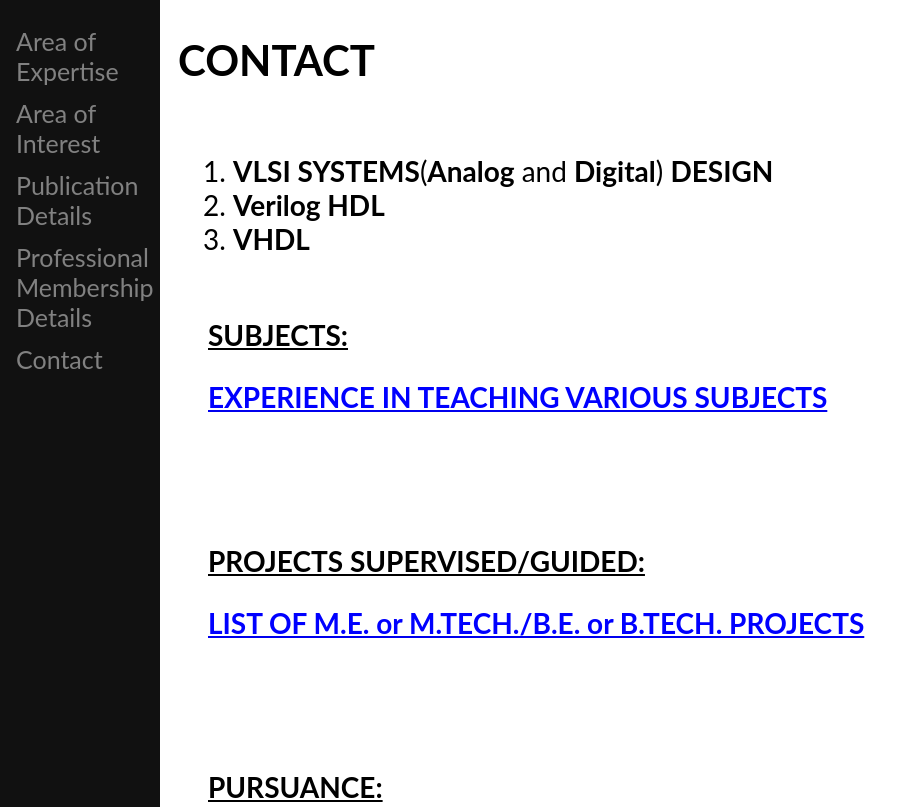
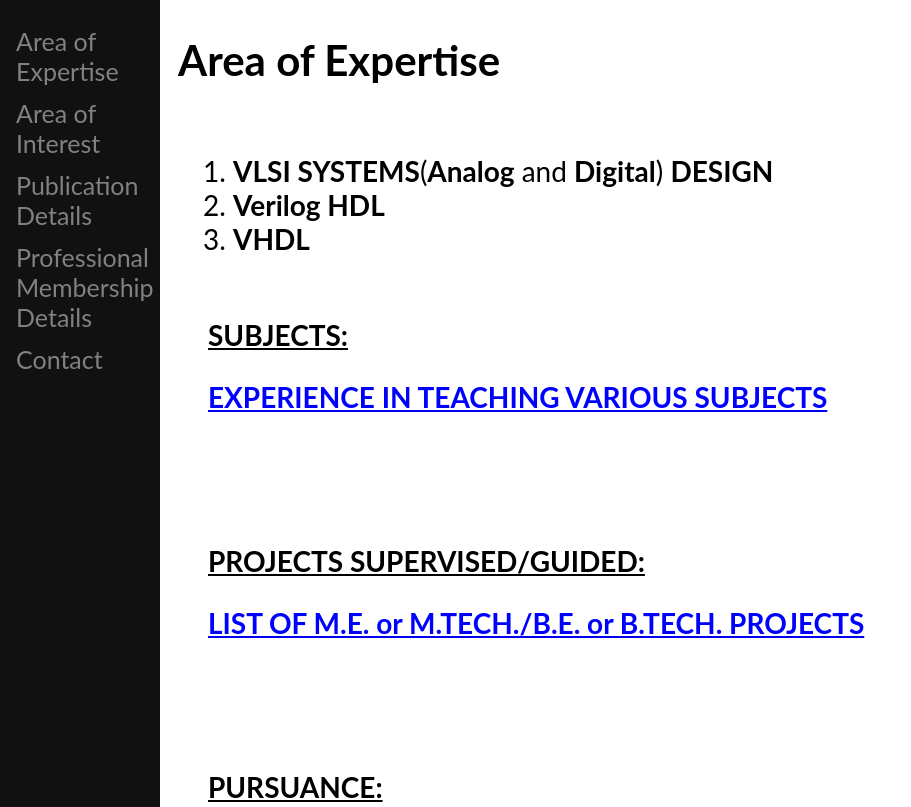
Before and after one commit to mdzakirhussain/zakirhussain, a plain HTML site: page docs/Area of Expertise.html in a window 1280 px wide. Shown: the top 807 px of the page, without its empty margins (0-911 px from the left). Drawn offline with Linux system fonts and the light colour scheme.

Commit message:
Update Area of Expertise.html

```diff
--- a/docs/Area of Expertise.html
+++ b/docs/Area of Expertise.html
@@ -54,7 +54,7 @@ body {
 </div>
 
   <div class="main">
-  <h2>CONTACT</h2>
+  <h2>Area of Expertise</h2>
 <br/><div style="padding-left:25px;">
 1. <b>VLSI SYSTEMS</b>(<b>Analog</b> and <b>Digital</b>) <b>DESIGN</b><br/>2. <b>Verilog HDL</b><br/>3. <b>VHDL</b><br/><br/>
 <div style="padding-left:5px;">
```
